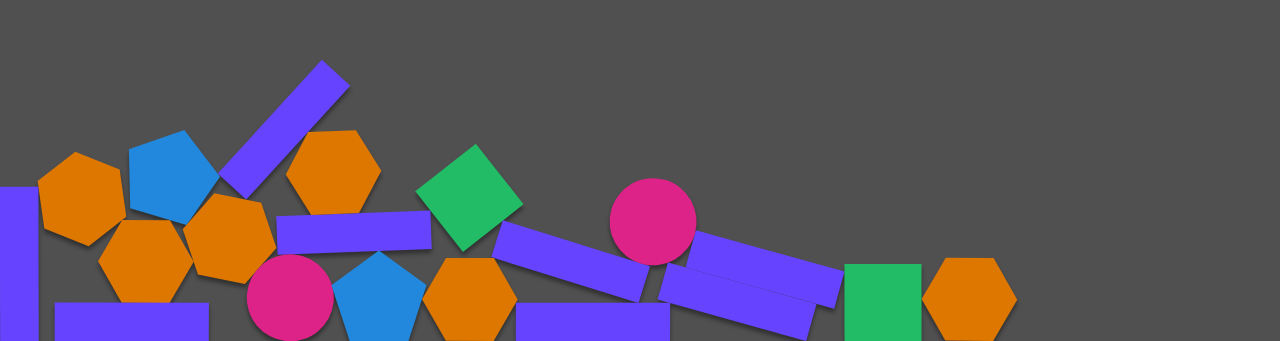
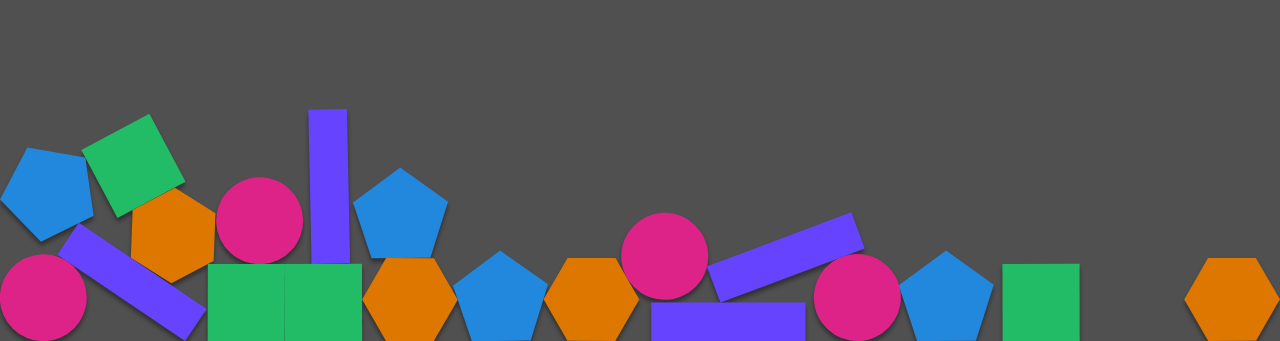
Before and after one commit to Alfinch/Portfolio-2024, a Next.js app: page / in a window 1280 px wide. Shown: the part 459-800 px from the top of the page. Built offline with nearby package versions, Linux system fonts and the light colour scheme.

Commit message:
Avoid unnecessary re-rendering

```diff
--- a/src/app/components/home-item.tsx
+++ b/src/app/components/home-item.tsx
@@ -7,7 +7,7 @@ import styles from "../page.module.css";
 import { ShapeType } from "../types/shape-type";
 
 interface HomeItemProps {
-  engine: Matter.Engine;
+  body: Matter.Body;
   shape: ShapeType;
   x: number;
   y: number;
@@ -17,14 +17,11 @@ export default function HomeItem(props: HomeItemProps) {
   const [x, setX] = useState(props.x);
   const [y, setY] = useState(props.y);
   const [rotation, setRotation] = useState(0);
-  const bodyRef = useRef(getBody(props.shape, x, y));
   console.log("Render HomeItem");
 
   useEffect(() => {
-    console.log("Add body");
-    const body = bodyRef.current;
-
-    Matter.Composite.add(props.engine.world, body);
+    console.log("Begin animating home item");
+    const body = props.body;
 
     let animationFrameId: number;
 
@@ -44,11 +41,10 @@ export default function HomeItem(props: HomeItemProps) {
     render();
 
     return () => {
-      console.log("Destroy body");
+      console.log("Stop animating home item");
       cancelAnimationFrame(animationFrameId);
-      Matter.Composite.remove(props.engine.world, body);
     };
-  }, [props.engine.world]);
+  }, [props.body]);
 
   return (
     <div
--- a/src/app/helpers/get-shapes.ts
+++ b/src/app/helpers/get-shapes.ts
@@ -1,21 +1,28 @@
 import { HomeItemShape } from "../types/home-item-shape";
 import { ShapeType } from "../types/shape-type";
+import getBody from "./get-body";
 
-export default function* getShapes(): Generator<HomeItemShape> {
-  for (let i = 0; i < 5; i++) {
-    for (let j = 0; j < 4; j++) {
-      yield {
+export default function getShapes(): HomeItemShape[] {
+  const shapes = [];
+  for (let i = 0; i < 4; i++) {
+    for (let j = 0; j < 5; j++) {
+      const x = i * 100 + 100;
+      const y = j * 100 + 100;
+      const type = [
+        ShapeType.square,
+        ShapeType.pentagon,
+        ShapeType.hexagon,
+        ShapeType.rectangle,
+        ShapeType.circle,
+      ][(i + j) % 5] as ShapeType;
+      shapes.push({
         key: crypto.randomUUID(),
-        x: i * 100 + 100,
-        y: j * 100 + 100,
-        type: [
-          ShapeType.square,
-          ShapeType.pentagon,
-          ShapeType.hexagon,
-          ShapeType.rectangle,
-          ShapeType.circle,
-        ].at(Math.floor(Math.random() * 5)) as ShapeType,
-      };
+        x,
+        y,
+        body: getBody(type, x, y),
+        type,
+      });
     }
   }
+  return shapes;
 }
--- a/src/app/page.tsx
+++ b/src/app/page.tsx
@@ -1,69 +1,74 @@
 "use client";
 
 import { useEffect, useRef } from "react";
-import useAccelerometer from "./hooks/use-accelerometer";
 import getShapes from "./helpers/get-shapes";
 import getWorldBounds from "./helpers/get-world-bounds";
 import HomeItem from "./components/home-item";
-import Matter, { Sleeping } from "matter-js";
+import Matter, { Composite, Sleeping } from "matter-js";
 import styles from "./page.module.css";
-import useWindowDimensions from "./hooks/use-window-dimensions";
-import dynamic from "next/dynamic";
 
-function Home() {
-  const { width, height } = useWindowDimensions();
-  const { x, y } = useAccelerometer();
-
-  const engineRef = useRef(
-    Matter.Engine.create({
-      enableSleeping: true,
-    })
-  );
-  const shapes = useRef([...getShapes()]);
-
-  console.log({ shapes });
+export default function Home() {
+  const shapes = useRef(getShapes());
 
   useEffect(() => {
     console.log("Initialise engine");
-    const engine = engineRef.current;
+
+    const engine = Matter.Engine.create({
+      enableSleeping: true,
+    });
+
+    Composite.add(engine.world, shapes.current.map(s => s.body));
 
     const runner = Matter.Runner.create();
     Matter.Runner.run(runner, engine);
+
+    console.log("Begin listening to window resize");
+
+    let bounds: Matter.Body[];
+    const updateBounds = () => {
+      if (bounds) {
+        Matter.Composite.remove(engine.world, bounds);
+      }
+      bounds = getWorldBounds(window.innerWidth, window.innerHeight);
+      Matter.Composite.add(engine.world, bounds);
+
+      // When bound change, reawaken all bodies to ensure they react
+      engine.world.bodies.forEach(
+        (b) => b.isSleeping && Sleeping.set(b, false)
+      );
+    };
+    window.addEventListener("resize", updateBounds);
+    updateBounds();
+
+    console.log("Begin listening to accelerometer");
+
+    const updateGravity = (event: DeviceMotionEvent) => {
+      const acceleration = event.accelerationIncludingGravity;
+      if (acceleration) {
+        engine.gravity.x = -(acceleration.x ?? 0) / 10;
+        engine.gravity.y = (acceleration.y ?? 0) / 10;
+      }
+
+      // When bound change, reawaken all bodies to ensure they react
+      engine.world.bodies.forEach(
+        (b) => b.isSleeping && Sleeping.set(b, false)
+      );
+    };
+    window.addEventListener("devicemotion", updateGravity, true);
+    updateGravity({ acceleration: { x: 0, y: 1 } } as DeviceMotionEvent);
 
     return () => {
       console.log("Reset engine");
       Matter.World.clear(engine.world, false);
       Matter.Engine.clear(engine);
+
+      console.log("Stop listening to window resize");
+      window.removeEventListener("resize", updateBounds);
+
+      console.log("Stop listening to accelerometer");
+      window.removeEventListener("devicemotion", updateGravity);
     };
   }, []);
-
-  useEffect(() => {
-    console.log("Initialise bounds");
-    const engine = engineRef.current;
-
-    const bounds = getWorldBounds(width, height);
-    Matter.Composite.add(engine.world, bounds);
-
-    // When bound change, reawaken all bodies to ensure they react
-    engine.world.bodies.forEach((b) => b.isSleeping && Sleeping.set(b, false));
-
-    return () => {
-      console.log("Remove bounds");
-
-      Matter.Composite.remove(engine.world, bounds);
-    };
-  }, [width, height]);
-
-  useEffect(() => {
-    console.log("Update gravity", { x, y });
-    const engine = engineRef.current;
-
-    engine.gravity.x = -x;
-    engine.gravity.y = y;
-
-    // When gravity changes, reawaken all bodies to ensure they react
-    engine.world.bodies.forEach((b) => b.isSleeping && Sleeping.set(b, false));
-  }, [x, y]);
 
   return (
     <main className={styles.main}>
@@ -71,7 +76,7 @@ function Home() {
         <HomeItem
           key={shape.key}
           shape={shape.type}
-          engine={engineRef.current}
+          body={shape.body}
           x={shape.x}
           y={shape.y}
         />
@@ -79,7 +84,3 @@ function Home() {
     </main>
   );
 }
-
-export default dynamic(() => Promise.resolve(Home), {
-  ssr: false,
-});
--- a/src/app/types/home-item-shape.ts
+++ b/src/app/types/home-item-shape.ts
@@ -1,8 +1,10 @@
+import Matter from "matter-js";
 import { ShapeType } from "./shape-type";
 
 export type HomeItemShape = {
   key: string;
   x: number;
   y: number;
+  body: Matter.Body;
   type: ShapeType;
 };
```
